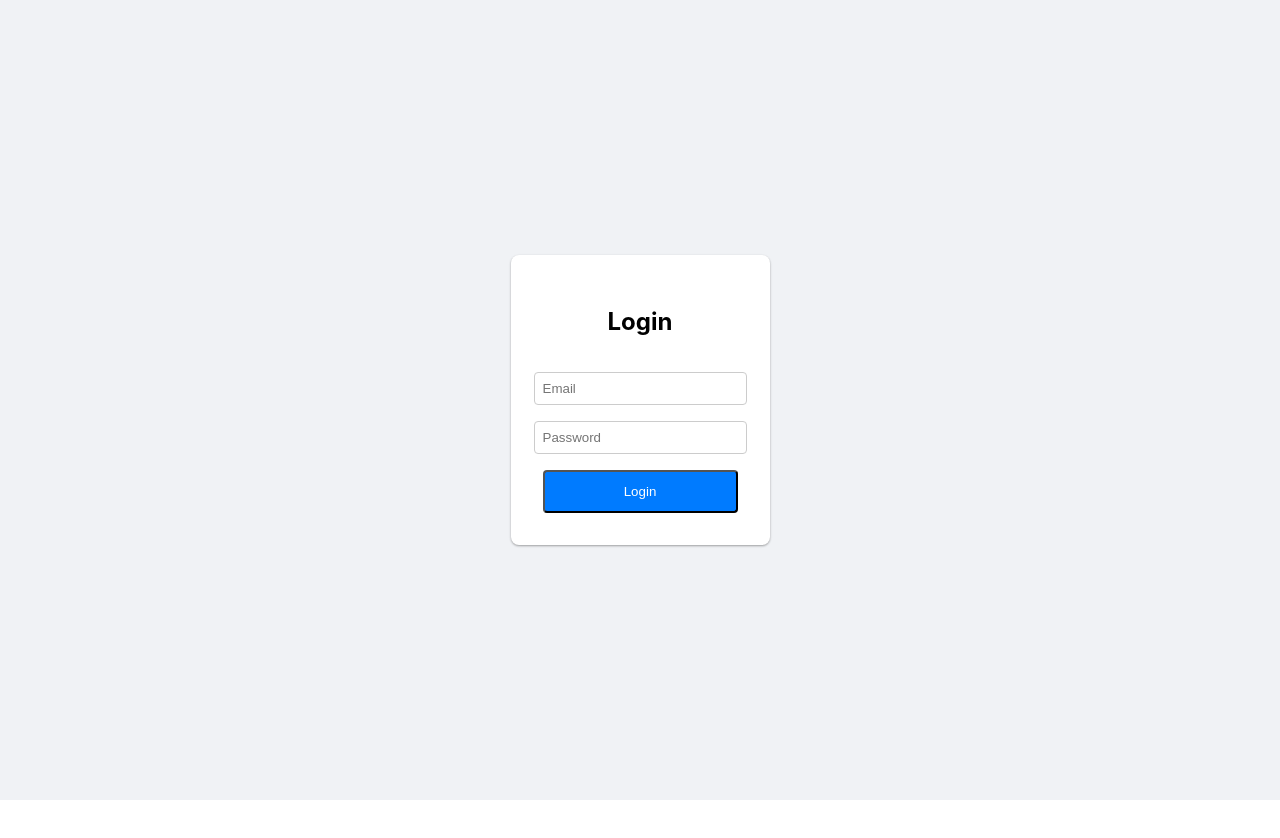
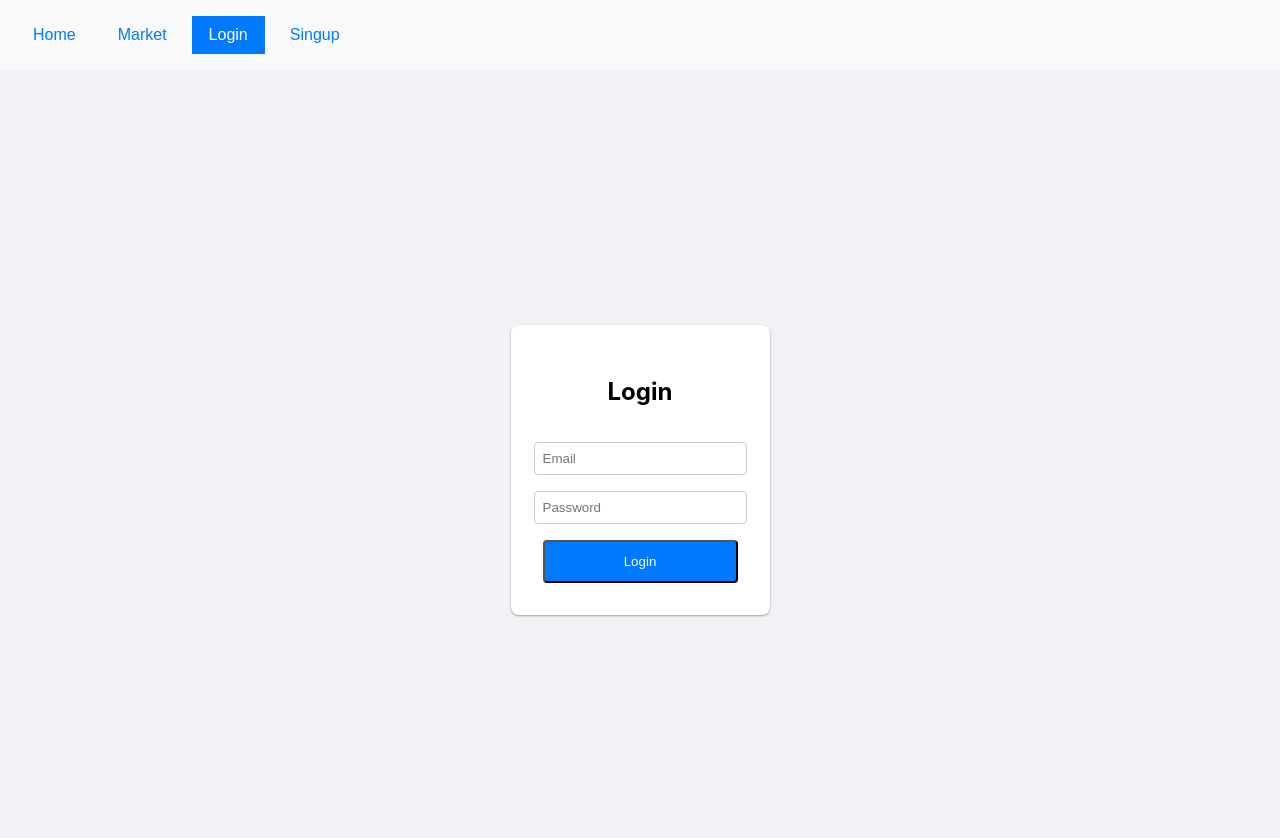
Before and after one commit to elie-atia/binance-web-app, a React (Create React App) app in the folder frontend/: page /login in a window 1280 px wide. Shown: the top 838 px of the page. Before the commit the page ends 800 px from the top, so only its background shows below. Built offline with nearby package versions, Linux system fonts and the light colour scheme.

Commit message:
add header and logout (frontend)

```diff
--- a/frontend/src/App.js
+++ b/frontend/src/App.js
@@ -5,12 +5,14 @@ import Market from './containers/Market/Market';
 import HomePage from './containers/Home/HomePage';
 import Signup from './containers/Signup/Signup';
 import Login from './containers/Login/Login';
+import Header from './components/Header/Header';
 
 function App() {
 
   return (
     <Router>
       <React.Fragment>
+      <Header />
         <main role="main">
           <div className="container-fluid">
             <div className="row">
--- /dev/null
+++ b/frontend/src/components/Header/Header.js
@@ -0,0 +1,42 @@
+// src/components/Header/Header.js
+import React, { useState } from 'react';
+import { useDispatch, useSelector } from 'react-redux';
+import { logout } from '../../state/authSlice';
+import { StyledHeader, StyledNav, StyledNavLink, LogoutButton, NavContainer } from './Header.styles';
+
+const Header = () => {
+    const dispatch = useDispatch();
+    const authState = useSelector((state) => state.auth);
+    const isLoggedIn = !!authState.token;
+
+    const handleLogout = () => {
+        dispatch(logout());
+    };
+
+    return (
+        <StyledHeader>
+            <NavContainer>
+            <StyledNav>
+                <StyledNavLink exact to="/" activeClassName="active">Home</StyledNavLink >
+                <StyledNavLink to="/market" activeClassName="active">Market</StyledNavLink >
+                {isLoggedIn ? (
+                    <>
+                        <StyledNavLink to="/profile" activeClassName="active">Profil</StyledNavLink >
+                    </>
+                ) : (
+                    <>
+                        <StyledNavLink to="/login" activeClassName="active">Login</StyledNavLink >
+                        <StyledNavLink style={{justifiyContent:'flex-end'}} to="/signup" activeClassName="active">Singup</StyledNavLink >
+                    </>
+                )}
+
+            </StyledNav>
+            {isLoggedIn && (
+          <LogoutButton onClick={handleLogout}>Logout</LogoutButton>
+        )}
+            </NavContainer>
+        </StyledHeader>
+    );
+};
+
+export default Header;
--- /dev/null
+++ b/frontend/src/components/Header/Header.styles.js
@@ -0,0 +1,64 @@
+import styled from 'styled-components';
+import { NavLink } from 'react-router-dom';
+
+export const NavContainer = styled.div`
+  display: flex;
+  justify-content: space-between;
+  width: 100%;
+`;
+
+export const StyledHeader = styled.header`
+  background-color: #f8f9fa;
+  box-shadow: 0 2px 4px rgba(0, 0, 0, 0.1);
+  padding: 1rem;
+`;
+
+export const StyledNav = styled.nav`
+  display: flex;
+  justify-content: flex-start;
+  align-items: center;
+  font-family: Arial, sans-serif;
+`;
+
+
+
+export const StyledNavLink = styled(NavLink)`
+  position: relative;
+  display: block;
+  padding: 0.5rem 1rem;
+  margin-right: 0.5rem;
+  line-height: 1.25;
+  color: #007bff;
+  background-color: transparent;
+  border: 1px solid transparent;
+  text-decoration: none;
+  font-size: 1rem;
+
+  &:hover {
+    color: #0056b3;
+    text-decoration: none;
+  }
+
+  &.active {
+    z-index: 2;
+    color: #fff;
+    background-color: #007bff;
+    border-color: #007bff;
+  }
+`;
+
+export const LogoutButton = styled.button`
+  padding: 0.5rem 1rem;
+  font-size: 1rem;
+  line-height: 1.5;
+  border-radius: 0.25rem;
+  color: #fff;
+  background-color: #007bff;
+  border: 1px solid #007bff;
+  cursor: pointer;
+
+  &:hover {
+    background-color: #0056b3;
+    border-color: #0056b3;
+  }
+`;
--- a/frontend/src/state/authSlice.js
+++ b/frontend/src/state/authSlice.js
@@ -14,9 +14,13 @@ export const authSlice = createSlice({
       state.token = action.payload;
       state.status = 'authenticated';
     },
+    logout: (state) => {
+      state.token = null;
+      state.status = 'idle';
+    },
   },
 });
 
-export const { loginSuccess } = authSlice.actions;
+export const { loginSuccess,logout } = authSlice.actions;
 
 export default authSlice.reducer;
```
Also changed, not shown: 1 other file (tests, documents, lock files or other folders).
